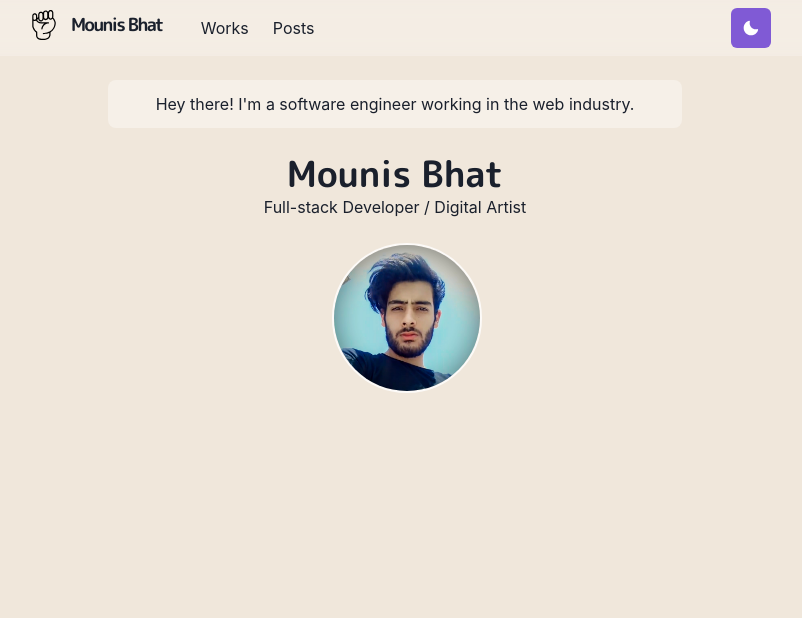
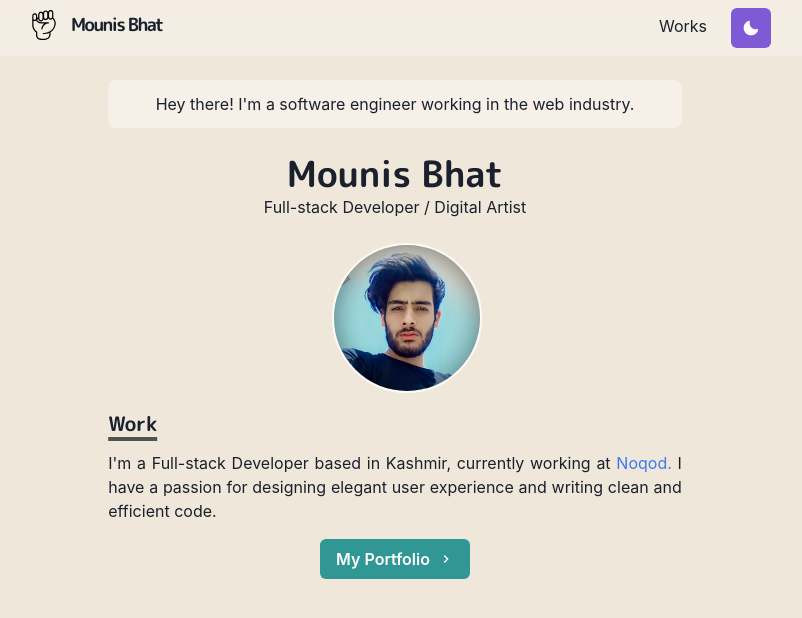
Before and after one commit to mounis-bhat/portfolio, a Next.js app: page / in a window 1280 px wide. Shown: the top 618 px of the page, without its empty margins (245-1047 px from the left). Built offline with nearby package versions, Linux system fonts and the light colour scheme.

Commit message:
Update Navbar UI, Add Works Section

```diff
--- a/components/Navbar.jsx
+++ b/components/Navbar.jsx
@@ -1,4 +1,3 @@
-import Logo from "./Logo"
 import NextLink from "next/link"
 import {
   Container,
@@ -16,6 +15,7 @@
 } from "@chakra-ui/react"
 import { HamburgerIcon } from "@chakra-ui/icons"
 
+import Logo from "./Logo"
 import ThemeToggleButton from "./ThemeToggleButton"
 
 const LinkItem = ({ href, children, path }) => {
@@ -59,22 +59,21 @@
             <Logo />
           </Heading>
         </Flex>
+
+        <Box flex={1} align="right">
           <Stack
-          direction={{ base: "column", md: "row" }}
-          display={{ base: "none", md: "flex" }}
-          width={{ base: "full", md: "auto" }}
-          alignItems="center"
+            direction={{ base: "none", md: "row" }}
+            display={{ base: "none", md: "inline-block" }}
+            width={{ base: "none", md: "auto" }}
+            align="center"
             flexGrow={1}
-          mt={{ base: 4, nmd: 0 }}
+            mr={4}
           >
             <LinkItem href="/works" path={path}>
               Works
             </LinkItem>
-          <LinkItem href="/posts" path={path}>
-            Posts
-          </LinkItem>
           </Stack>
-        <Box flex={1} align="right">
+
           <ThemeToggleButton />
           <Box ml={2} display={{ base: "inline-block", md: "none" }}>
             <Menu>
--- /dev/null
+++ b/components/Paragraph.jsx
@@ -0,0 +1,8 @@
+import styled from "@emotion/styled"
+
+const Paragraph = styled.p`
+  text-align: justify;
+  /* text-indent: 1em; */
+`
+
+export default Paragraph
--- /dev/null
+++ b/components/Section.jsx
@@ -0,0 +1,21 @@
+import { motion } from "framer-motion"
+import { chakra, shouldForwardProp } from "@chakra-ui/react"
+
+const StyledDiv = chakra(motion.div, {
+  shouldForwardProp: prop => {
+    return shouldForwardProp(prop) || prop === "transition"
+  }
+})
+
+const Section = ({ children, delay = 0 }) => (
+  <StyledDiv
+    initial={{ y: 20, opacity: 0 }}
+    animate={{ y: 0, opacity: 1 }}
+    transition={{ duration: 1, delay }}
+    mb={6}
+  >
+    {children}
+  </StyledDiv>
+)
+
+export default Section
--- a/libs/theme.js
+++ b/libs/theme.js
@@ -13,11 +13,11 @@
   Heading: {
     variants: {
       "section-title": {
-        textDecration: "underline",
+        textDecoration: "underline",
         fontSize: 20,
         textUnderlineOffset: 6,
-        textDecrationColor: "#525252",
-        textDecrationThickness: 4,
+        textDecorationColor: "#525252",
+        textDecorationThickness: 4,
         marginTop: 3,
         marginBottom: 4
       }
--- a/pages/index.jsx
+++ b/pages/index.jsx
@@ -1,10 +1,17 @@
+import NextLink from "next/link"
 import {
   Container,
   Box,
   Heading,
   Image,
-  useColorModeValue
+  Link,
+  useColorModeValue,
+  Button
 } from "@chakra-ui/react"
+import { ChevronRightIcon } from "@chakra-ui/icons"
+
+import Section from "../components/Section"
+import Paragraph from "../components/Paragraph"
 
 const index = () => {
   return (
@@ -47,6 +54,24 @@
           />
         </Box>
       </Box>
+      <Section delay={0.1}>
+        <Heading as="h3" variant="section-title">
+          Work
+        </Heading>
+        <Paragraph>
+          I'm a Full-stack Developer based in Kashmir, currently working at{" "}
+          {<Link href="https://www.noqod.com.sd/">Noqod.</Link>} I have a
+          passion for designing elegant user experience and writing clean and
+          efficient code.
+        </Paragraph>
+        <Box align="center" my={4}>
+          <NextLink href="works">
+            <Button rightIcon={<ChevronRightIcon />} colorScheme="teal">
+              My Portfolio
+            </Button>
+          </NextLink>
+        </Box>
+      </Section>
     </Container>
   )
 }
```
Also changed, not shown: 1 other file (tests, documents, lock files or other folders). Lines whose indentation alone changed are shown as unchanged.
